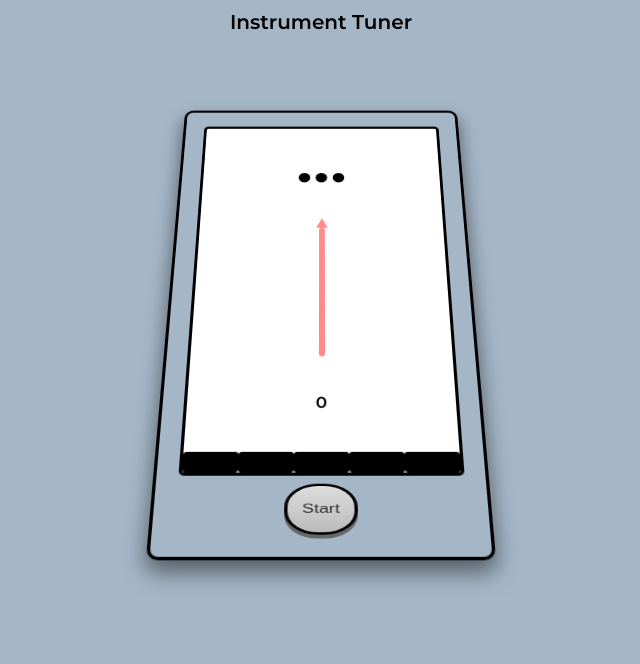
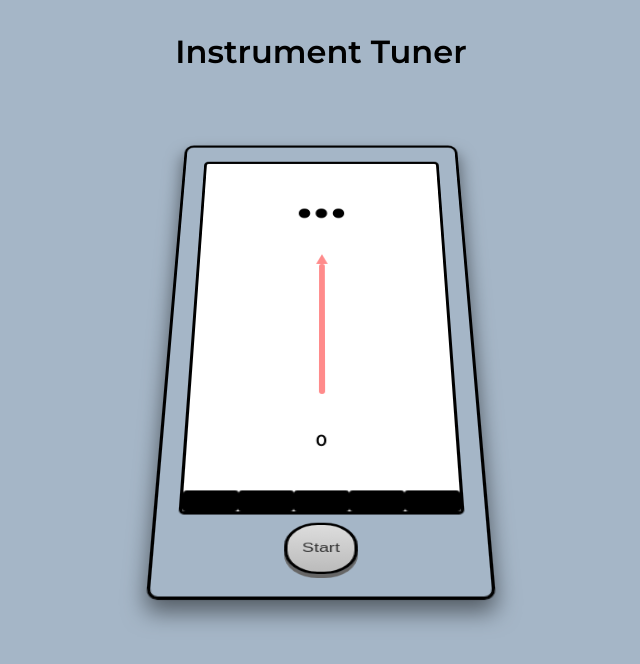
Before and after one commit to alexsacchetti/guitar-tuner, a React (Create React App) app: page / in a window 1280 px wide. Shown: the top 664 px of the page, without its empty margins (319-959 px from the left). Built offline with nearby package versions, Linux system fonts and the light colour scheme.

Commit message:
cleaned up unused CSS

```diff
--- a/src/App.scss
+++ b/src/App.scss
@@ -254,7 +254,7 @@ body {
 }
 
 .tuner-title {
-  font-size: 20px;
+  font-size: 32px;
   font-weight: bold;
-  margin-top: 10px;
+  margin-top: 2rem;
 }
```
